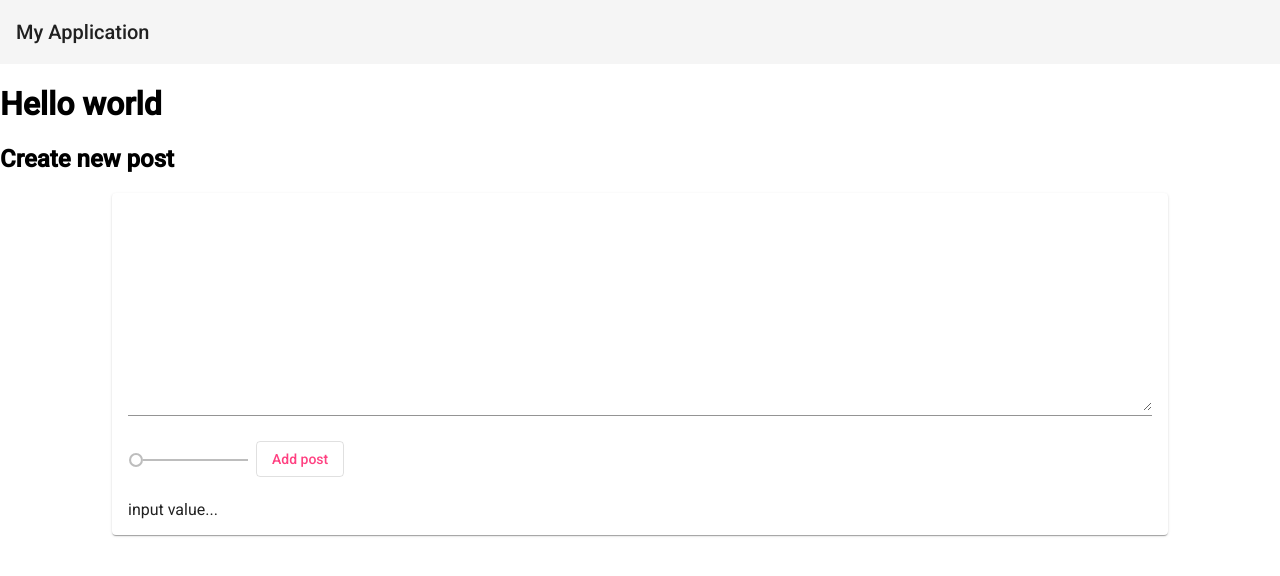
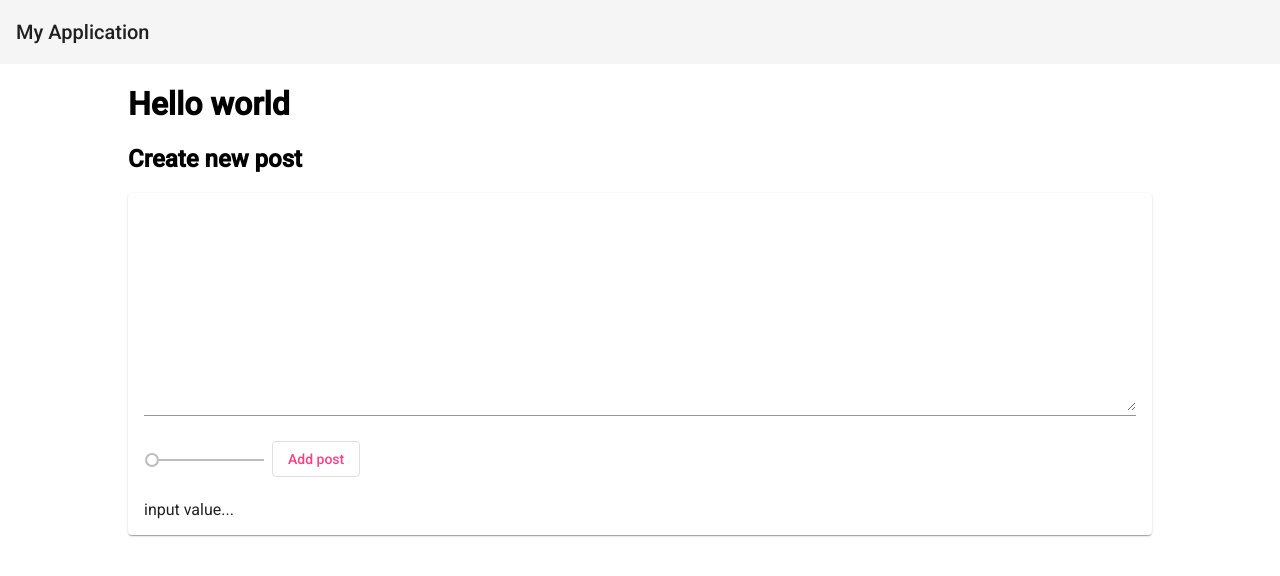
Before and after one commit to bentkowskiw/MEAN, an Angular app: page / in a window 1280 px wide. Shown: the top 576 px of the page. Built offline with nearby package versions, Linux system fonts and the light colour scheme.

Commit message:
header added

```diff
--- a/src/app/app.component.css
+++ b/src/app/app.component.css
@@ -0,0 +1,4 @@
+main{
+  margin:auto;
+  width:80%;
+}
--- a/src/app/app.component.html
+++ b/src/app/app.component.html
@@ -1,3 +1,3 @@
 <app-header></app-header>
-<h1>Hello world </h1>
-<app-post-create></app-post-create>
+<main><h1>Hello world </h1>
+<app-post-create></app-post-create></main>
--- a/src/app/posts/post-create/post-create.component.css
+++ b/src/app/posts/post-create/post-create.component.css
@@ -1,5 +1 @@
-mat-card {
-  width:80%;
-  margin: auto;
-}
 textarea, mat-form-field {width:100%}
```
